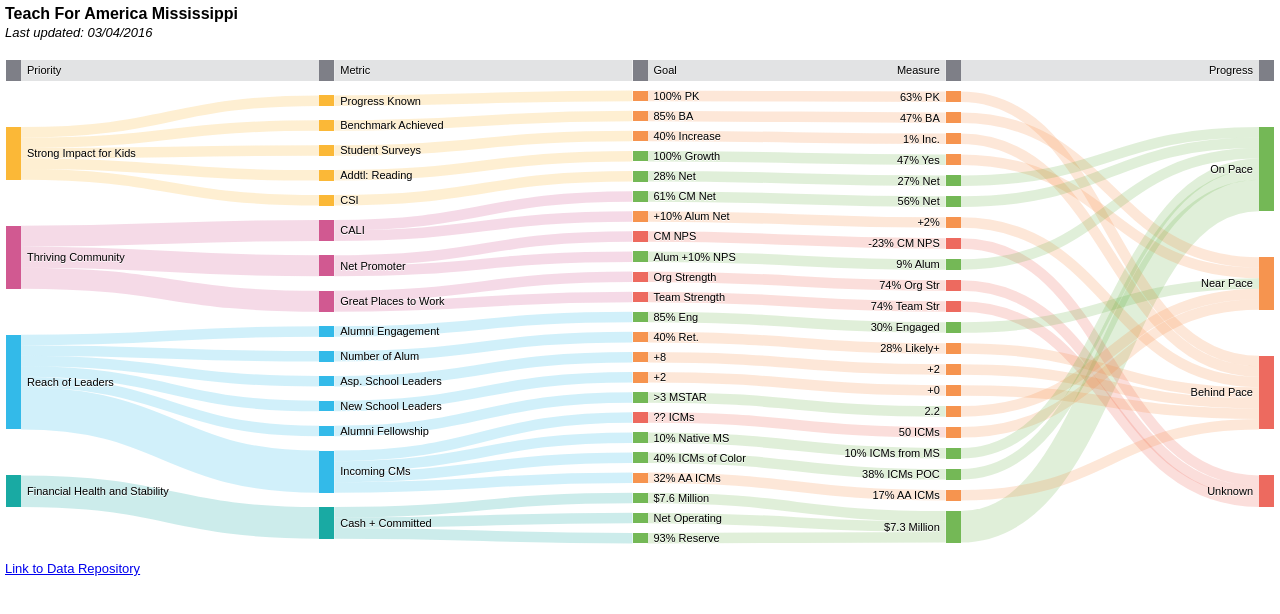
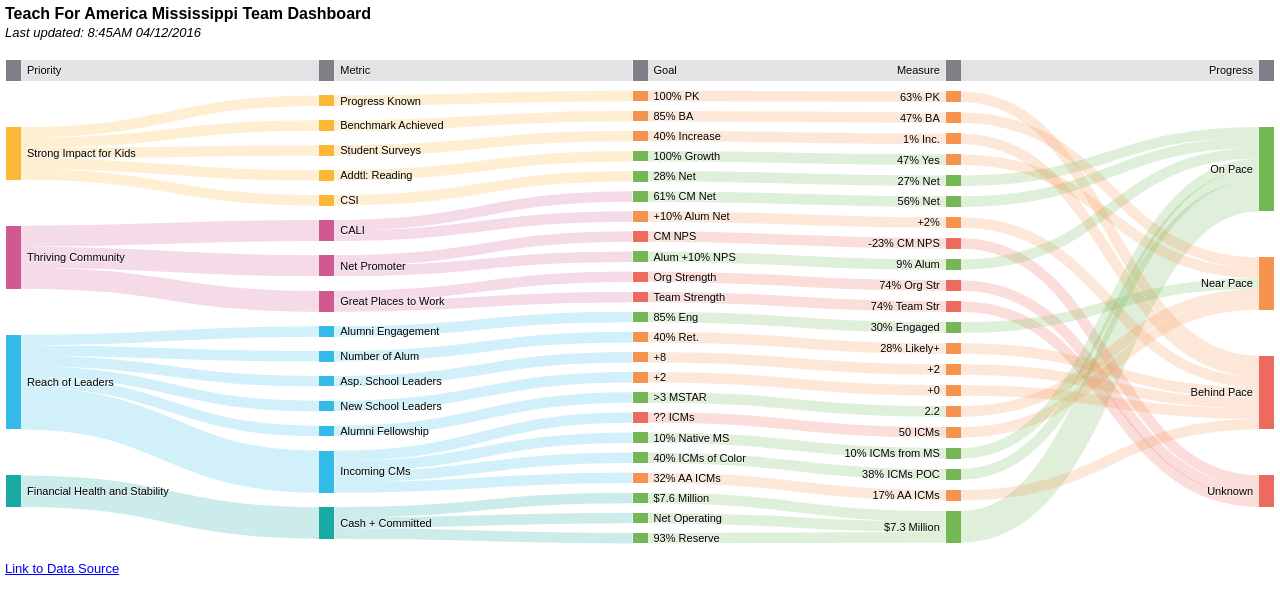
Before and after one commit to seanthony/staff, a plain HTML site: page index.html in a window 1280 px wide. Drawn offline with Linux system fonts and the light colour scheme.

Commit message:
Updated 04/11

```diff
--- a/index.html
+++ b/index.html
@@ -2,7 +2,7 @@
 <html>
   <head>
     <meta charset="utf-8">
-    <title>Mississippi Dashboard</title>
+    <title>Mississippi Test Dashboard</title>
     <script src="d3.v3.min.js"></script>
     <script src="sankey.js"></script>
     <script src="d3.chart.min.js"></script>
@@ -10,7 +10,7 @@
     <style>
       body {
         padding: 5px;
-        min-width: 960px;
+        min-width: 800px;
         max-width: 1280px;
         margin: auto;
         font-family: sans-serif;
@@ -36,16 +36,16 @@
   </head>
   <body>
     <font size="3">
-      <b>Teach For America Mississippi</b>
+      <b>Teach For America Mississippi Team Dashboard</b>
     </font>
     <br>
     <font size="2">
-      <i>Last updated: 03/04/2016</i>
+      <i>Last updated: 8:45AM 04/12/2016</i>
     </font>
     <br><br>
     <div id="chart"></div>
     <font size="2">
-      <a href="https://docs.google.com/spreadsheets/d/1Kn0vUR2OSoXeZ24K7Q4TIpuzr7h6IPH4MN5DDCxX8qU/edit#gid=0">Link to Data Repository</a>
+      <a href="https://docs.google.com/spreadsheets/d/1lNeCaUJPuzc7mVTPoVkeMomF92IMszSHdPvrvQX1my8/edit#gid=950468472">Link to Data Source</a>
     </font>
 
     <script>
```
